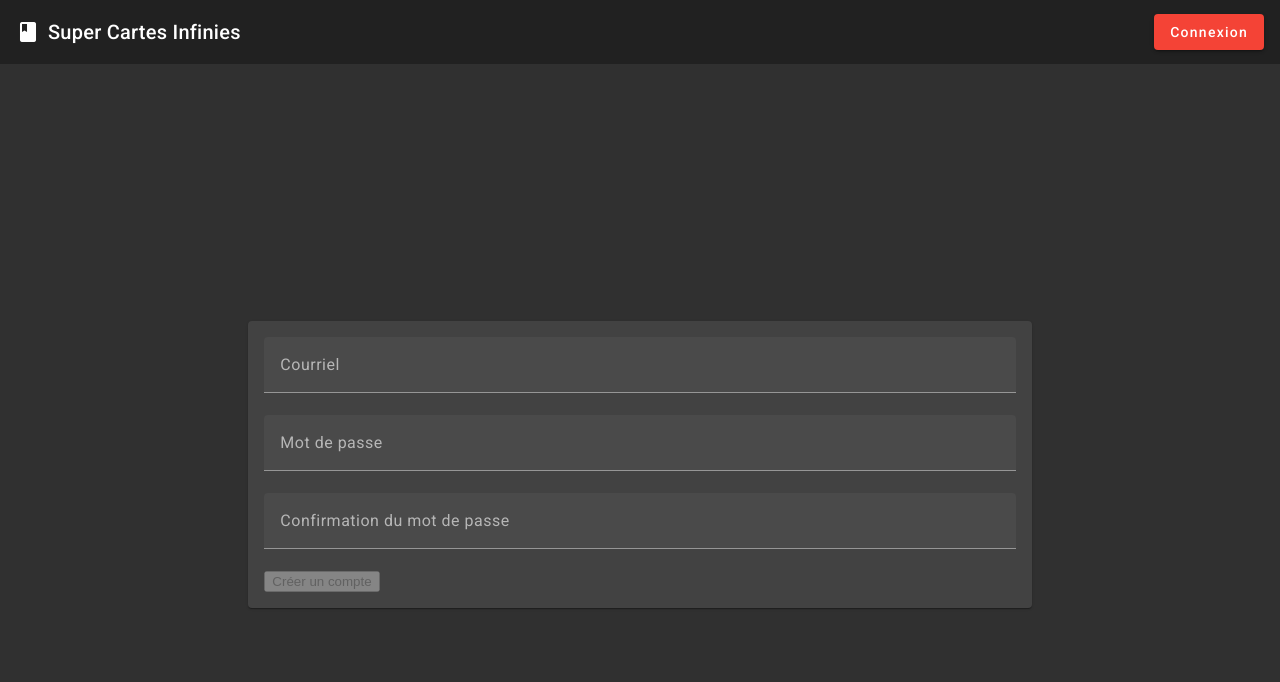
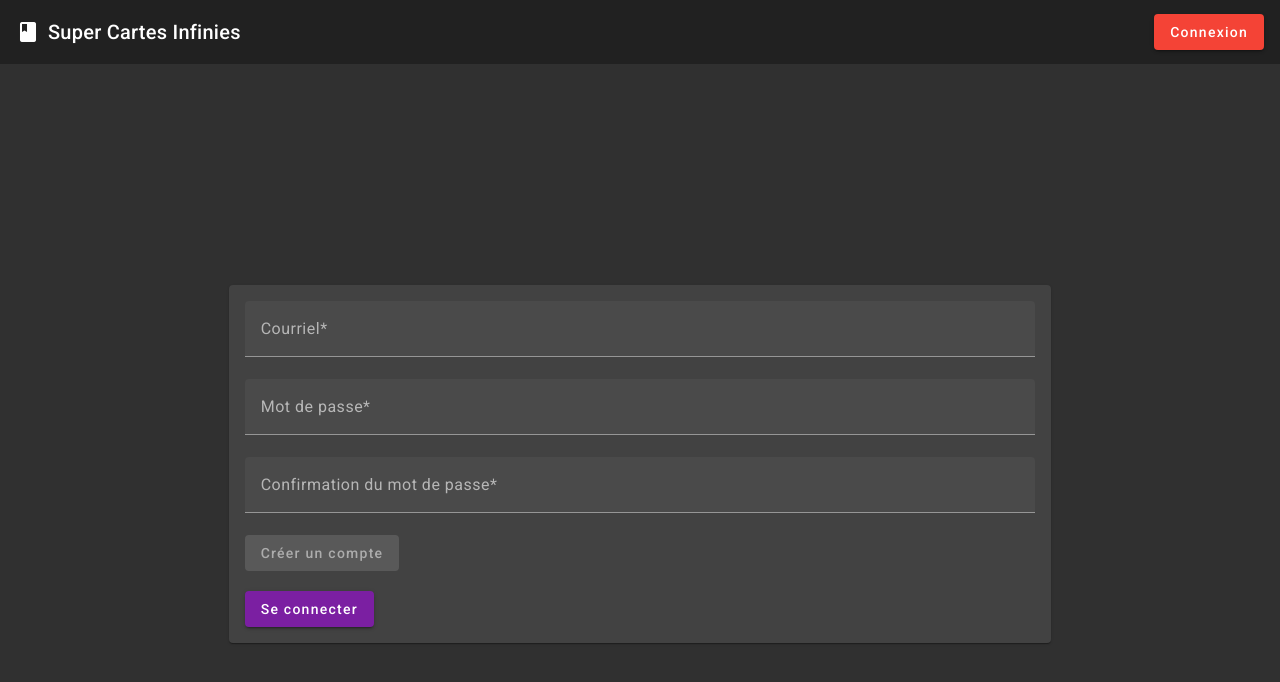
Before and after one commit to ColinMarotte/5W5_TP_Client, an Angular app in the folder ngsci-depart-main/: page /#/register in a window 1280 px wide. Shown: the top 682 px of the page. Built offline with nearby package versions, Linux system fonts and the light colour scheme.

Commit message:
FCT: Fonctionnement du formulaire
Le formulaire est fonctionnel, il peut envoyer des requêtes. Messages d'erreurs du serveur toujours non fonctionnels

```diff
--- a/ngsci-depart-main/src/app/app.component.ts
+++ b/ngsci-depart-main/src/app/app.component.ts
@@ -42,6 +42,7 @@ export class AppComponent {
     sessionStorage.removeItem("token");
     sessionStorage.removeItem("playerId");
     sessionStorage.removeItem("username");
+    console.log('Déconnexion réussie');
   }
 
   async login() {
--- a/ngsci-depart-main/src/app/components/login/login.component.html
+++ b/ngsci-depart-main/src/app/components/login/login.component.html
@@ -3,21 +3,26 @@
   <mat-card class="artist-card" style="margin: 16px; padding: 16px;">
     <form [formGroup]="form">
       <mat-form-field style="width: 100%">
-        <input matInput type="email" placeholder="Courriel" formControlName="email" name="email" />
+        <input matInput [(ngModel)]="emailInput" type="email" placeholder="Courriel*" formControlName="email" name="email" required/>
         <mat-error *ngIf="form.get('email')?.hasError('required')">
           Le courriel est <strong>requis</strong>.
         </mat-error>
       </mat-form-field>
 
       <mat-form-field style="width: 100%">
-        <input matInput type="password" placeholder="Mot de passe" formControlName="password" name="password" />
+        <input matInput [(ngModel)]="passwordInput" type="password" placeholder="Mot de passe*" formControlName="password" name="password" required/>
         <mat-error *ngIf="form.get('password')?.hasError('required')">
           Le mot de passe est <strong>requis</strong>.
         </mat-error>
       </mat-form-field>
 
-      <button mat-raised-button color="primary" [disabled]="!form.valid">
+      <button mat-raised-button color="primary" (click)="login()" [disabled]="!form.valid">
         Se connecter
+      </button>
+      <br>
+      <br>
+      <button mat-raised-button color="primary" (click)="toRegister()">
+        Créer un compte
       </button>
     </form>
   </mat-card>
--- a/ngsci-depart-main/src/app/components/login/login.component.ts
+++ b/ngsci-depart-main/src/app/components/login/login.component.ts
@@ -7,19 +7,26 @@ import { MatCard } from '@angular/material/card';
 import { MatError, MatFormField } from '@angular/material/form-field';
 import { MatInput } from '@angular/material/input';
 import { MatTabsModule } from '@angular/material/tabs';
+import { MatButton } from '@angular/material/button';
 
 @Component({
   selector: 'app-login',
   templateUrl: './login.component.html',
   styleUrls: ['./login.component.css'],
   standalone: true,
-  imports: [ReactiveFormsModule, MatTabsModule, CommonModule, MatError, MatFormField, MatCard, MatInput]
+  imports: [ReactiveFormsModule, MatTabsModule, CommonModule, MatError, MatFormField, MatCard, MatInput, MatButton]
 })
 export class LoginComponent implements OnInit {
 
   form: FormGroup<any>
 
   formData?: Data;
+
+  emailInput: string | null = null;
+
+  passwordInput: string | null = null;
+
+  reponse: string = "";
 
   constructor(public httpService: HttpService, public router: Router, private fb: FormBuilder) {
     this.form = this.fb.group({
@@ -35,6 +42,19 @@ export class LoginComponent implements OnInit {
   ngOnInit() {
   }
 
+  async login() {
+    if(this.emailInput != null && this.passwordInput != null){
+      this.reponse = await this.httpService.login(this.emailInput, this.passwordInput);
+      if(this.reponse == "success"){
+        this.router.navigate(['/home']);
+      }
+    }
+  }
+
+  toRegister(){
+    this.router.navigate(['/register']);
+  }
+
 }
 
 interface Data {
--- a/ngsci-depart-main/src/app/components/register/register.component.html
+++ b/ngsci-depart-main/src/app/components/register/register.component.html
@@ -3,7 +3,7 @@
   <mat-card class="artist-card" style="margin: 16px; padding: 16px;">
     <form [formGroup]="form">
       <mat-form-field style="width: 100%">
-        <input matInput type="email" placeholder="Courriel" formControlName="email" name="email" />
+        <input matInput [(ngModel)]="emailInput" type="email" placeholder="Courriel*" formControlName="email" name="email" required/>
         <mat-error *ngIf="form.get('email')?.errors?.['email'] && !form.get('email')?.hasError('required')">
           Entrer une adresse courriel valide.
         </mat-error>
@@ -13,7 +13,7 @@
       </mat-form-field>
 
       <mat-form-field style="width: 100%">
-        <input matInput type="password" placeholder="Mot de passe" formControlName="password" name="password" />
+        <input matInput [(ngModel)]="passwordInput" type="password" placeholder="Mot de passe*" formControlName="password" name="password" required/>
         <mat-error *ngIf="form.get('password')?.hasError('required')">
           Le mot de passe est <strong>requis</strong>.
         </mat-error>
@@ -26,8 +26,8 @@
       </mat-form-field>
 
       <mat-form-field style="width: 100%">
-        <input matInput type="password" placeholder="Confirmation du mot de passe" formControlName="passwordConfirm"
-          name="passwordConfirm" />
+        <input matInput [(ngModel)]="passwordConfirmInput" type="password" placeholder="Confirmation du mot de passe*" formControlName="passwordConfirm"
+          name="passwordConfirm" required/>
         <mat-error *ngIf="form.get('passwordConfirm')?.hasError('required')">
           La confirmation du mot de passe est <strong>requise</strong>.
         </mat-error>
@@ -36,8 +36,15 @@
         </mat-error>
       </mat-form-field>
 
-      <button mat-raised-button color="primary" [disabled]="!form.valid">
+      <button mat-raised-button color="primary" (click)="register()" [disabled]="!form.valid">
         Créer un compte
+      </button>
+
+      <br>
+      <br>
+
+      <button mat-raised-button color="primary" (click)="toLogin()">
+        Se connecter
       </button>
     </form>
   </mat-card>
--- a/ngsci-depart-main/src/app/components/register/register.component.ts
+++ b/ngsci-depart-main/src/app/components/register/register.component.ts
@@ -7,13 +7,14 @@ import { MatCard } from '@angular/material/card';
 import { MatError, MatFormField } from '@angular/material/form-field';
 import { MatInput } from '@angular/material/input';
 import { MatTabsModule } from '@angular/material/tabs';
+import { MatButton } from '@angular/material/button';
 
 @Component({
   selector: 'app-register',
   templateUrl: './register.component.html',
   styleUrls: ['./register.component.css'],
   standalone: true,
-  imports: [ReactiveFormsModule, MatTabsModule, CommonModule, MatError, MatFormField, MatCard, MatInput]
+  imports: [ReactiveFormsModule, MatTabsModule, CommonModule, MatError, MatFormField, MatCard, MatInput, MatButton]
 })
 export class RegisterComponent implements OnInit {
 
@@ -21,13 +22,21 @@ export class RegisterComponent implements OnInit {
 
   formData?: Data;
 
+  emailInput: string | null = null;
+
+  passwordInput: string | null = null;
+
+  passwordConfirmInput: string | null = null;
+
+  reponse: string = "";
+
   constructor(public httpService: HttpService, public router: Router, private fb: FormBuilder) {
     this.form = this.fb.group({
       email: ["", [Validators.required, Validators.email]],
       password: ["", [Validators.required, this.passwordValidator]],
       passwordConfirm: ["", [Validators.required]]
     },
-      { validators: this.passwordConfirmValidator });
+      { validators: [this.passwordConfirmValidator] });
 
     this.form.valueChanges.subscribe(() => {
       this.formData = this.form.value;
@@ -70,6 +79,19 @@ export class RegisterComponent implements OnInit {
     return !samePasswords ? { passwordNotConfirmed: true } : null;
   }
 
+  async register() {
+    if(this.emailInput != null && this.passwordInput != null && this.passwordConfirmInput != null){
+      this.reponse = await this.httpService.register(this.emailInput, this.passwordInput, this.passwordConfirmInput);
+      if(this.reponse == "success"){
+        this.router.navigate(['/home']);
+      }
+    }
+  }
+
+  toLogin(){
+    this.router.navigate(['/login']);
+  }
+
 }
 
 interface Data {
--- a/ngsci-depart-main/src/app/services/http.service.ts
+++ b/ngsci-depart-main/src/app/services/http.service.ts
@@ -42,8 +42,8 @@ export class HttpService {
       console.log(x.error);
       return x.error;
     } else {
-      console.log(x.token);
-      console.log(x.playerId);
+      console.log('Token: ' + x.token);
+      console.log('Player Id: ' + x.playerId);
       sessionStorage.setItem("token", x.token);
       sessionStorage.setItem("playerId", x.playerId);
       sessionStorage.setItem("username", email);
```
